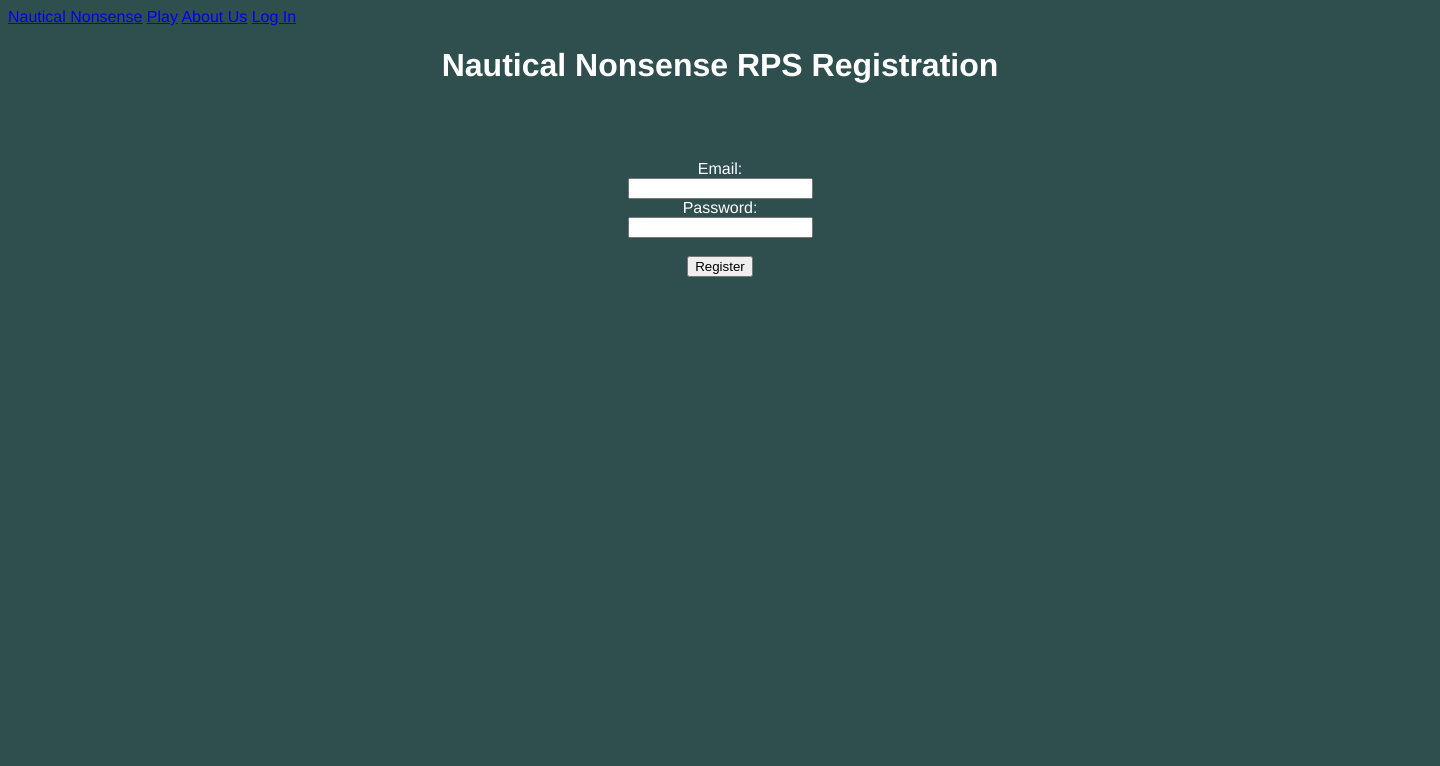
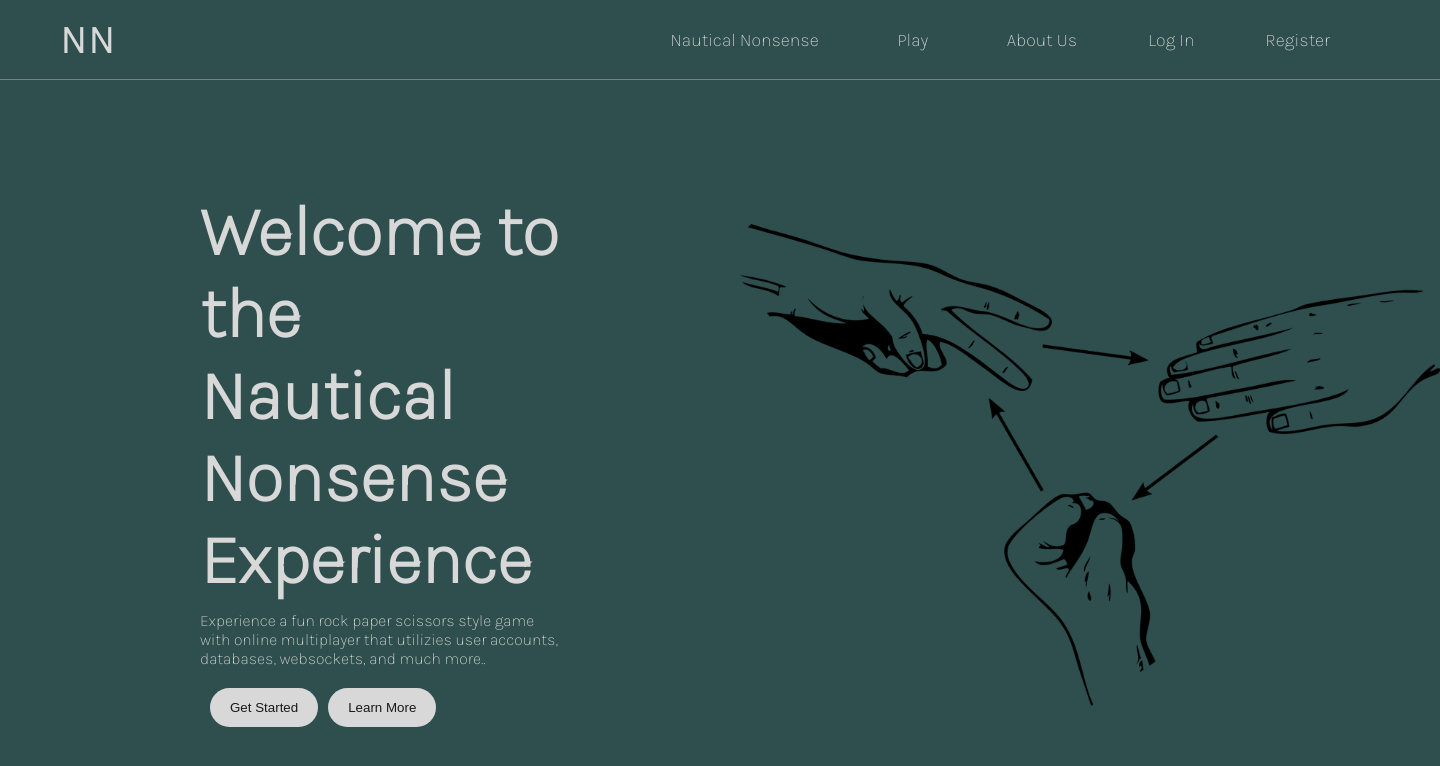
Before and after one commit to jrnaranj/NN-CSE312, a Flask app: page / in a window 1440 px wide. Shown: the top 766 px of the page. Run offline with Flask 2, Linux system fonts and the light colour scheme.

Commit message:
Added Landing Page and Styling for Nav Bar

```diff
--- a/app.py
+++ b/app.py
@@ -39,11 +39,15 @@ def check(email):
 
 @app.route('/')
 def index():
-    return render_template('index.html')
+    return render_template('landing.html')
 
 @app.route('/signin')
 def signin():
     return render_template('login.html')
+
+@app.route('/signup')
+def signup():
+    return render_template('register.html')
 
 @app.route('/about')
 def about():
--- a/static/css/base.css
+++ b/static/css/base.css
@@ -1,5 +1,76 @@
+
+*{
+    padding:0;
+    margin:0;
+    box-sizing: border-box;
+}
+
+
+.navbar{
+    /*background-color: #000;*/
+    background-color: darkslategrey;
+    color: #d8d8d8;
+    border-bottom: 0.5px solid gray;
+    width:100%;
+    line-height: 80px;
+    height: 80px;
+    font-size: 18px;
+    padding: 0 30px;
+    position: absolute;
+    top:0;
+    left:0;
+    font-family: 'Karla';
+
+}
+
+.navbar a{
+    text-decoration: none;
+    color: #d8d8d8;
+}
+.navbar a.nav-logo{
+    float: left;
+    height: inherit;
+    line-height: inherit;
+    padding: 0 30px;
+    font-size: 40px;
+    text-transform: uppercase;
+    letter-spacing: 2px;
+    font-family: 'Karla';
+    color: #d8d8d8;
+    font-weight: bold;
+}
+
+.navbar ul{
+    float: right;
+    list-style: none;
+    height:inherit;
+    line-height: inherit;
+    padding:0 50px;
+}
+
+.navbar ul li{
+    display: inline-block;
+}
+
+.navbar ul li a{
+    display: block;
+    text-align:center;
+    min-width: 120px;
+    padding: 0 30px;
+}
+
+.navbar ul li a:hover{
+    background-color: gray;
+}
+
 body {
     background-color: darkslategrey;
     font-family: 'Franklin Gothic Medium', 'Arial Narrow', Arial, sans-serif;
     color: white;
 }
+
+.content{
+    font-family: 'Karla';
+    color: #d8d8d8;
+    margin-top: 5%;
+}
--- /dev/null
+++ b/static/css/landing.css
@@ -0,0 +1,113 @@
+*{
+    padding:0;
+    margin:0;
+    box-sizing: border-box;
+}
+
+.navbar{
+    /*background-color: #000;*/
+    background-color: darkslategrey;
+    color: #d8d8d8;
+    border-bottom: 0.5px solid gray;
+    width:100%;
+    line-height: 80px;
+    height: 80px;
+    font-size: 18px;
+    padding: 0 30px;
+    position: absolute;
+    top:0;
+    left:0;
+    font-family: 'Karla';
+}
+
+.navbar a{
+    text-decoration: none;
+    color: #d8d8d8
+}
+.navbar a.nav-logo{
+    float: left;
+    height: inherit;
+    line-height: inherit;
+    padding: 0 30px;
+    font-size: 40px;
+    text-transform: uppercase;
+    letter-spacing: 2px;
+    font-family: 'Karla';
+    color: #d8d8d8;
+    font-weight: bold;
+}
+
+.navbar ul{
+    float: right;
+    list-style: none;
+    height:inherit;
+    line-height: inherit;
+    padding:0 50px;
+}
+
+.navbar ul li{
+    display: inline-block;
+}
+
+.navbar ul li a{
+    display: block;
+    text-align:center;
+    min-width: 120px;
+    padding: 0 30px;
+}
+
+.navbar ul li a:hover{
+    background-color: gray;
+}
+
+body{
+    /*background-color: #000;*/
+    background-color: darkslategrey;
+}
+
+.content{
+    font-family: 'Karla';
+    color: #d8d8d8;
+    margin-top: 10%;
+    margin-left: 100px;
+}
+
+h1{
+    font-size: 70px;
+}
+
+p{
+    margin-top: 10px;
+}
+
+main{
+    display: grid;
+    grid-template-columns: 1fr 1fr;
+}
+.btns{
+    margin-top: 20px;
+    background: #d8d8d8;
+    cursor:pointer;
+    color: #191919;
+    padding: 12px 20px;
+    float: left;
+    border: 0;
+    border-radius: 20px;
+    margin-left: 10px;
+}
+
+.btns:hover{
+    background: #848482;
+}
+
+img{
+    margin-top: 80px;
+    margin-left: 175px;
+    width: 700px;
+    filter:grayscale(1)
+}
+img:hover{
+    filter: grayscale(0);
+    transition: 3s;
+    cursor: pointer;
+}
--- /dev/null
+++ b/templates/landing.html
@@ -0,0 +1,38 @@
+{% extends "navbar.html" %}
+{% block head %}
+{{ super() }}
+<title>Nautical Nonsense</title>
+{% endblock %}
+{% block content %}
+<!DOCTYPE html>
+<html lang="en">
+<head>
+    <meta charset="UTF-8">
+    <meta http-equiv="X-UA-Compatible" content="IE=edge">
+    <meta name="viewport" content="width=device-width, initial-scale=1.0">
+    <title>Nautical Nonsense</title>
+    <link href = "static/css/landing.css" rel = "stylesheet">
+    <link rel="preconnect" href="https://fonts.googleapis.com">
+    <link rel="preconnect" href="https://fonts.gstatic.com" crossorigin>
+    <link href="https://fonts.googleapis.com/css2?family=Karla:wght@200&display=swap" rel="stylesheet">
+</head>
+<body>
+    <main>
+        <div class = "content">
+            <h1> Welcome to the Nautical Nonsense Experience</h1>
+            <p> Experience a fun rock paper scissors style game with online multiplayer that utilizies user accounts, databases, websockets, and much more..</p>
+            <a href="/signin">
+            <button class = "btns"> Get Started</button>
+        </a>
+            <a href="/about">
+            <button class = "btns"> Learn More</button>
+            </a>
+        </div>
+        <div>
+            <img src = "static/images/rps.png">
+        </div>
+    </main>
+
+</body>
+</html>
+{% endblock %}
--- a/templates/navbar.html
+++ b/templates/navbar.html
@@ -9,11 +9,15 @@
     {% endblock %}
 </head>
 <body>
-    <nav>
-        <a class="cname" href="/">Nautical Nonsense</a>
-        <a href="/game">Play</a>
-        <a href="/about">About Us</a>
-        <a href="/signin">Log In</a>
+    <nav class = "navbar">
+        <a href = "/" class = "nav-logo">NN</a>
+    <ul>
+        <li> <a href="/">Nautical Nonsense</a></li>
+        <li><a href="/game">Play</a></li>
+        <li><a href="/about">About Us</a></li>
+        <li><a href="/signin">Log In</a></li>
+        <li><a href="/signup">Register</a></li>
+    </ul>
     </nav>
     <div class="content">
         {% block content %}
```
Also changed, not shown: static/css/about.css (+7 -0 lines), static/images/rps.png (added), templates/register.html (renamed from templates/index.html).
